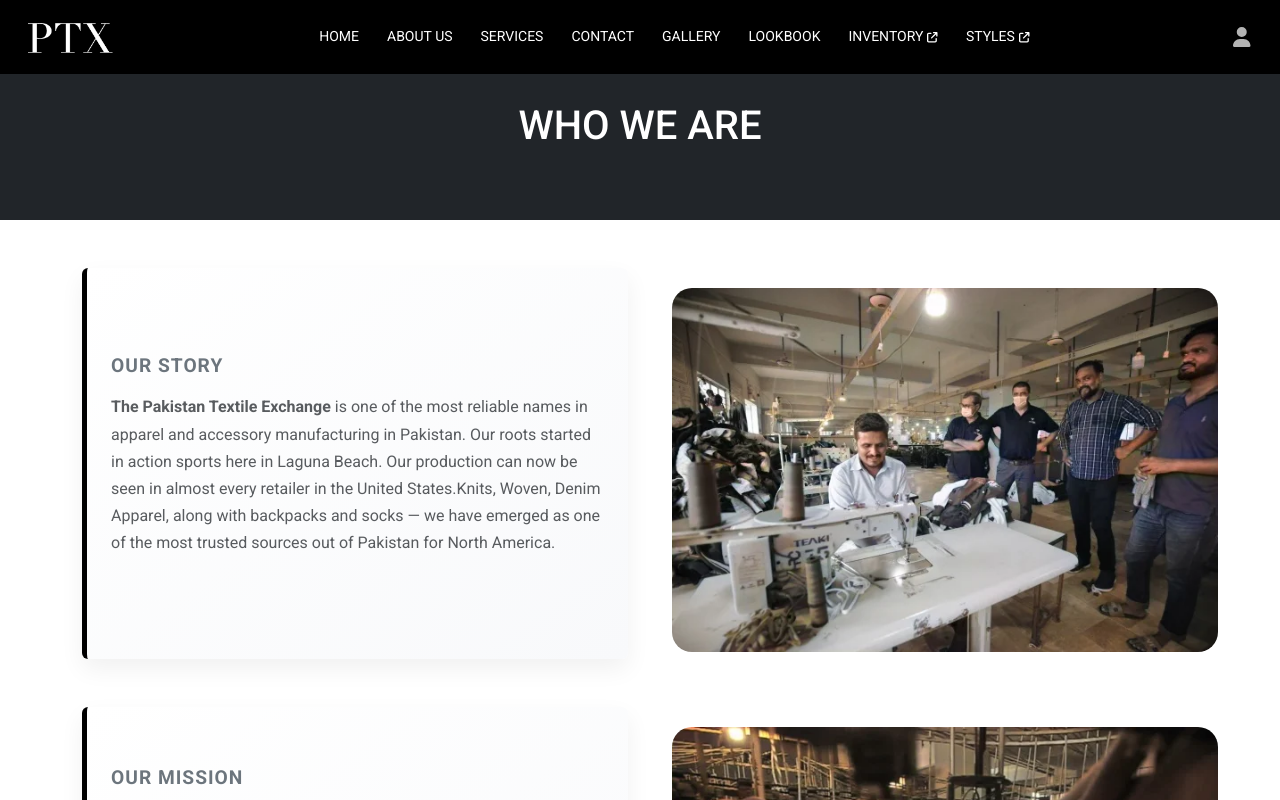
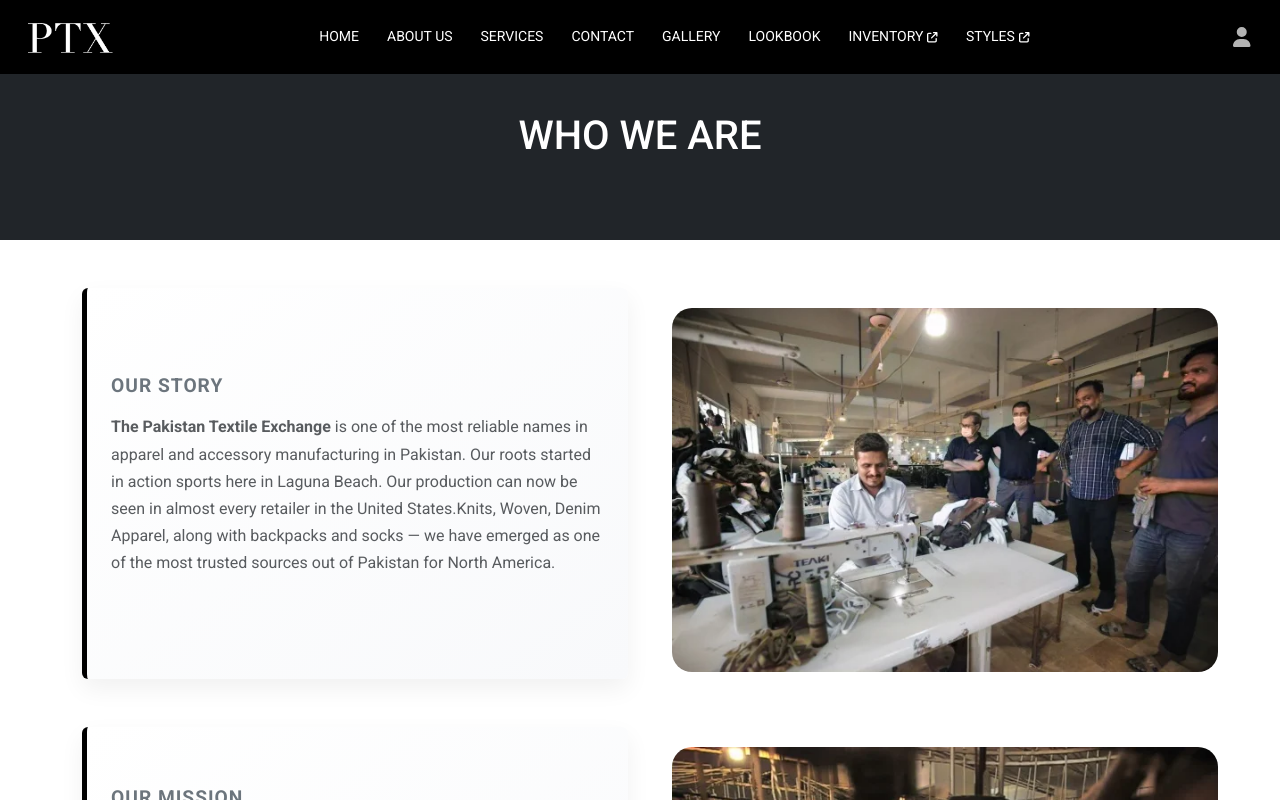
Before and after one commit to Zeeshanprojects/PTX-2, a React (Create React App) app in the folder PTX-2/ptx-2/: page /Aboutus in a window 1280 px wide. Shown: the top 800 px of the page. Built offline with nearby package versions, Linux system fonts and the light colour scheme.

Commit message:
code updated

```diff
--- a/PTX-2/ptx-2/src/Pages/Gallery.jsx
+++ b/PTX-2/ptx-2/src/Pages/Gallery.jsx
@@ -51,7 +51,7 @@ export default function Gallery() {
       {loading ? (
         <div className="d-flex justify-content-center mt-5">
           <div
-            className="spinner-border"
+            className="spinner-grow"
             style={{ width: "3rem", height: "3rem" }}
             role="status"
           >
--- a/PTX-2/ptx-2/src/Pages/Services.style.css
+++ b/PTX-2/ptx-2/src/Pages/Services.style.css
@@ -1,6 +1,6 @@
 .background-color{
   background-color: #212529;
-  height: 180px;
+  height: 200px;
   width: 100%;
 display: flex;
 justify-content: center;
```
Also changed, not shown: PTX-2/ptx-2/src/Pages/AboutUs.style.css (+1 -15 lines).
